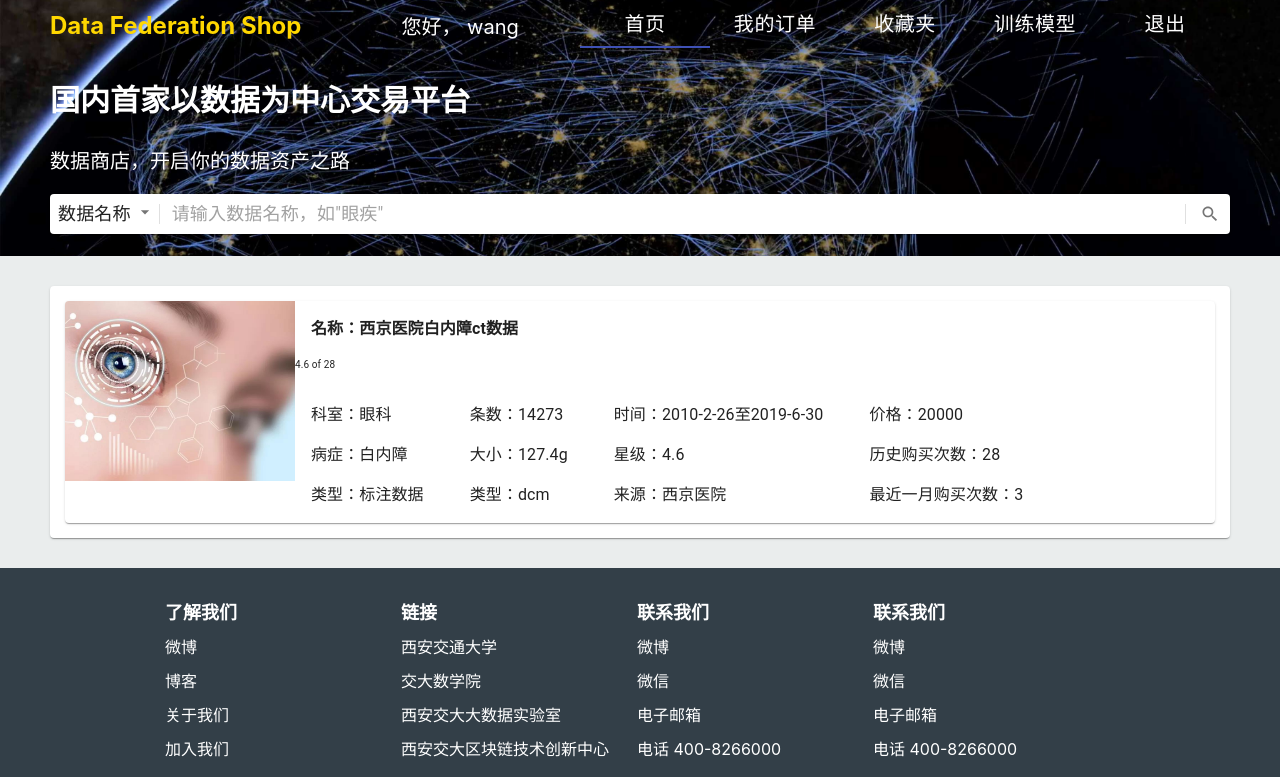
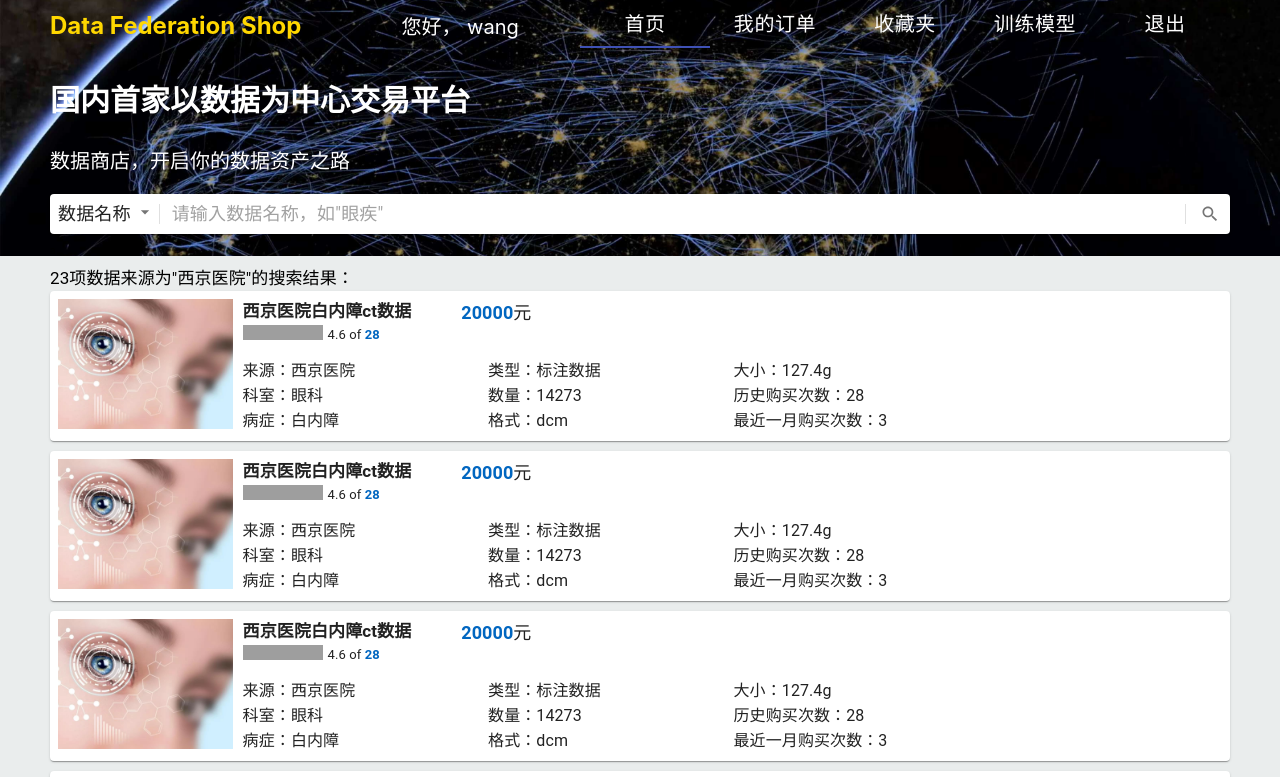
Before and after one commit to Alphia/dfWeb, a React (Create React App) app: page / in a window 1280 px wide. Shown: the top 777 px of the page. Built offline with nearby package versions, Linux system fonts and the light colour scheme; grey boxes are pictures that could not be loaded.

Commit message:
add multiple listing card and ui refinement

```diff
--- a/src/js/Listing.js
+++ b/src/js/Listing.js
@@ -1,17 +1,13 @@
 import React from "react";
 import withStyles from "@material-ui/core/styles/withStyles";
-import Paper from "@material-ui/core/Paper";
 import ListingBox from "./ListingBox";
 
 const styles = {
     root: {
         maxWidth: '1180px',
         margin: 'auto',
-        padding: '0'
-    },
-    paper: {
-        margin:'3rem auto',
-        padding: '1.5rem',
+        padding: '0',
+
     },
 };
 
@@ -21,9 +17,7 @@ class Listing extends React.Component {
         const {classes} = this.props;
         return (
             <div className={classes.root}>
-                <Paper className={classes.paper}>
-                    <ListingBox/>
-                </Paper>
+                <ListingBox/>
             </div>
         )
     }
--- a/src/js/ListingBox.js
+++ b/src/js/ListingBox.js
@@ -1,17 +1,30 @@
 import React from "react";
 import {listingModel} from "./MockData";
 import ListingCard from "./ListingCard";
+import withStyles from "@material-ui/core/styles/withStyles";
 
-
+const styles = {
+    listRoot: {
+        '& >div': {
+            marginBottom: '1rem',
+        },
+    },
+    resultTip: {
+        fontSize: '1.7rem',
+        margin: 0,
+    }
+};
 
 class ListingBox extends React.Component {
     render() {
-        return(
-            <div >
-                {listingModel.map(model=><ListingCard model={model}/>)}
+        const {classes} = this.props;
+        return (
+            <div className={classes.listRoot}>
+                <p className={classes.resultTip}>23项数据来源为"西京医院"的搜索结果：</p>
+                {listingModel.map(model => <ListingCard model={model}/>)}
             </div>
         )
     }
 }
 
-export default ListingBox;
+export default withStyles(styles)(ListingBox);
--- a/src/js/ListingCard.js
+++ b/src/js/ListingCard.js
@@ -2,6 +2,7 @@ import React from "react";
 import Card from "@material-ui/core/Card";
 import CardMedia from "@material-ui/core/CardMedia";
 import withStyles from "@material-ui/core/styles/withStyles";
+import Icons from "../pic/icons.png";
 
 const styles = {
     card: {
@@ -9,31 +10,80 @@ const styles = {
         boxSizing: 'border-box',
         display: 'flex',
         flexWrap: 'wrap',
+        padding: '0.8rem'
     },
     media: {
-        width: '20%',
-        height: 180,
+        width: '15%',
+        height: 130,
         '& img': {
             backgroundColor: "rgb(234, 237, 237)"
+        },
+        '&:hover': {
+            cursor: 'pointer',
+            color: 'red',
         }
     },
     summary: {
-        width: '80%',
+        width: '85%',
         boxSizing: 'border-box',
+        paddingLeft: '1rem',
         '& h3': {
-            fontSize: '1.6rem',
-            margin: '1.6rem'
+            fontSize: '1.7rem',
+            margin: '0',
+            '&:hover': {
+                cursor: 'pointer',
+                color: 'red',
+            }
         },
+    },
+    title: {
+        display: 'inline-block'
+    },
+    price: {
+        display: 'inline-block',
+        fontSize: '1.8rem',
+        verticalAlign: 'top',
+        marginLeft: '5rem',
+        '& b': {
+            color: 'rgb(0,102,192)',
+        }
+    },
+    stars: {
+        '& p': {
+            backgroundImage: `url(${Icons})`,
+            backgroundPosition: '-175px -368px',
+            backgroundSize: '400px 900px',
+            width: '8rem',
+            height: '1.5rem',
+            display: 'inline-block',
+            margin: '0',
+            float: 'left',
+        },
+        '& span': {
+            fontSize: '1.3rem',
+            marginLeft: '0.5rem',
+            '& b': {
+                color: 'rgb(0,102,192)',
+                '&:hover': {
+                    textDecoration: 'under-line',
+                    cursor: 'pointer'
+                }
+            }
+        }
     },
     content: {
         display: 'flex',
+        marginTop: '1.4rem',
+        fontSize: '1.6rem',
         '& div': {
-            padding: '0.5rem 3rem 0rem 1.6rem',
+            padding: '0rem 3rem 0rem 0rem',
+            width: '22%',
+        },
+        '& p': {
             fontSize: '1.6rem',
-            maxWidth: '25%',
+            margin: '0.1rem 0 0 0'
         },
-        '& p': {},
-    }
+    },
 };
 
 class ListingCard extends React.Component {
@@ -46,35 +96,40 @@ class ListingCard extends React.Component {
         const {classes, model} = this.props;
         return (
             <Card className={classes.card}>
+
                 <CardMedia
                     className={classes.media}
                     image={model.imgUrl}
                     component='div'/>
+
                 <div className={classes.summary}>
-                    <h3 className={classes.title}>名称：{model.name}</h3>
-                    <p><span>
-                        {model.stars}
-                    </span> of {model.soldAmount}</p>
+
+                    <div className={classes.title}>
+                        <h3>{model.name}</h3>
+                        <div className={classes.stars}>
+                            <p/>
+                            <span>{model.stars} of <b>{model.soldAmount}</b></span>
+                        </div>
+                    </div>
+
+                    <div className={classes.price}>
+                        <span><b>{model.price}</b>元</span>
+                    </div>
+
                     <div className={classes.content}>
                         <div>
+                            <p>来源：{model.publisher}</p>
                             <p>科室：{model.department}</p>
                             <p>病症：{model.symptom}</p>
-                            <p>类型：{model.dataType}</p>
 
                         </div>
                         <div>
-                            <p>条数：{model.amount}</p>
-                            <p>大小：{model.size}</p>
-                            <p>类型：{model.format}</p>
-
+                            <p>类型：{model.dataType}</p>
+                            <p>数量：{model.amount}</p>
+                            <p>格式：{model.format}</p>
                         </div>
                         <div>
-                            <p>时间：{model.start + "至" + model.end}</p>
-                            <p>星级：{model.stars}</p>
-                            <p>来源：{model.publisher}</p>
-                        </div>
-                        <div>
-                            <p>价格：{model.price}</p>
+                            <p>大小：{model.size}</p>
                             <p>历史购买次数：{model.soldAmount}</p>
                             <p>最近一月购买次数：{model.latestMonthSold}</p>
                         </div>
--- a/src/js/MockData.js
+++ b/src/js/MockData.js
@@ -141,6 +141,42 @@ const qsCompetitionModelList = [
 
 const listingModel = [
     {
+        id: 1,
+        imgUrl: 'img/eye.jpg',
+        name: '西京医院白内障ct数据',
+        size: '127.4g',
+        dataType: '标注数据',
+        format: 'dcm',
+        symptom: '白内障',
+        department: '眼科',
+        amount: '14273',
+        start: '2010-2-26',
+        end: '2019-6-30',
+        stars: 4.6,
+        price: 20000,
+        publisher: '西京医院',
+        soldAmount: 28,
+        latestMonthSold: 3,
+    },
+    {
+        id: 2,
+        imgUrl: 'img/eye.jpg',
+        name: '西京医院白内障ct数据',
+        size: '127.4g',
+        dataType: '标注数据',
+        format: 'dcm',
+        symptom: '白内障',
+        department: '眼科',
+        amount: '14273',
+        start: '2010-2-26',
+        end: '2019-6-30',
+        stars: 4.6,
+        price: 20000,
+        publisher: '西京医院',
+        soldAmount: 28,
+        latestMonthSold: 3,
+    },
+    {
         id: 3,
         imgUrl: 'img/eye.jpg',
         name: '西京医院白内障ct数据',
@@ -158,6 +194,61 @@ const listingModel = [
         soldAmount: 28,
         latestMonthSold: 3,
     },
+    {
+        id: 4,
+        imgUrl: 'img/eye.jpg',
+        name: '西京医院白内障ct数据',
+        size: '127.4g',
+        dataType: '标注数据',
+        format: 'dcm',
+        symptom: '白内障',
+        department: '眼科',
+        amount: '14273',
+        start: '2010-2-26',
+        end: '2019-6-30',
+        stars: 4.6,
+        price: 20000,
+        publisher: '西京医院',
+        soldAmount: 28,
+        latestMonthSold: 3,
+    },
+    {
+        id: 5,
+        imgUrl: 'img/eye.jpg',
+        name: '西京医院白内障ct数据',
+        size: '127.4g',
+        dataType: '标注数据',
+        format: 'dcm',
+        symptom: '白内障',
+        department: '眼科',
+        amount: '14273',
+        start: '2010-2-26',
+        end: '2019-6-30',
+        stars: 4.6,
+        price: 20000,
+        publisher: '西京医院',
+        soldAmount: 28,
+        latestMonthSold: 3,
+    },
+    {
+        id: 6,
+        imgUrl: 'img/eye.jpg',
+        name: '西京医院白内障ct数据',
+        size: '127.4g',
+        dataType: '标注数据',
+        format: 'dcm',
+        symptom: '白内障',
+        department: '眼科',
+        amount: '14273',
+        start: '2010-2-26',
+        end: '2019-6-30',
+        stars: 4.6,
+        price: 20000,
+        publisher: '西京医院',
+        soldAmount: 28,
+        latestMonthSold: 3,
+    },
+
 ];
 
 
```
